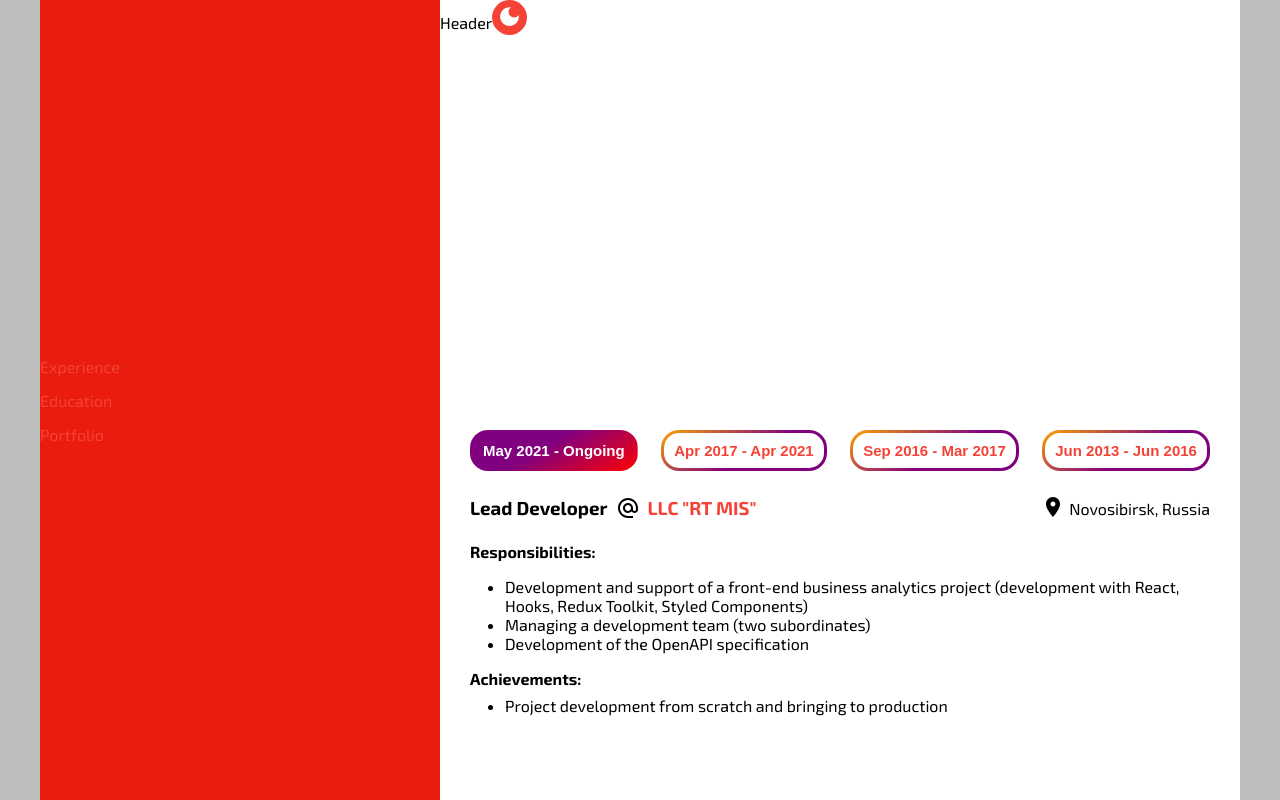
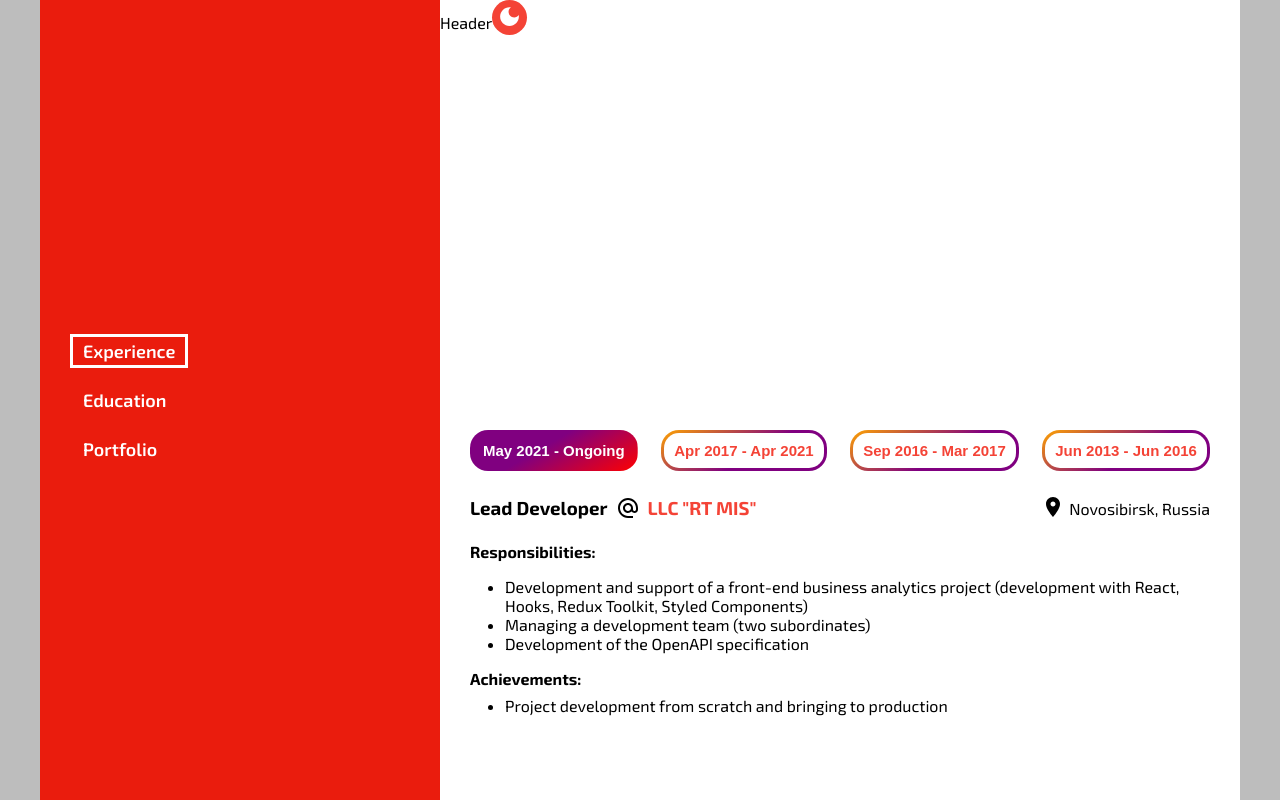
Before and after one commit to burdukowsky/burdukowsky.github.io, a React (Create React App) app: page / in a window 1280 px wide. Built offline with nearby package versions, Linux system fonts and the light colour scheme.

Commit message:
style menu links

```diff
--- a/src/app/layout/content/Content.module.scss
+++ b/src/app/layout/content/Content.module.scss
@@ -1,8 +1,9 @@
 @import "~scss/media";
+@import "~scss/vars";
 
 .Content {
   background-color: var(--surface);
-  padding: 30px;
+  padding: $section-padding;
   @include desktop {
     height: 100%;
   }
--- a/src/app/layout/menu/Menu.module.scss
+++ b/src/app/layout/menu/Menu.module.scss
@@ -1,3 +1,6 @@
+@import "~scss/vars";
+
 .Menu {
   background-color: var(--primary-dark);
+  padding: $section-padding;
 }
--- a/src/app/layout/menu/Menu.tsx
+++ b/src/app/layout/menu/Menu.tsx
@@ -1,15 +1,15 @@
 import { FC } from 'react';
-import { Link } from 'react-router-dom';
 
 import { MenuContainer } from './components/MenuContainer';
 import styles from './Menu.module.scss';
+import { MenuLink } from './components/menu-link/MenuLink';
 
 export const Menu: FC = () => {
   return (
     <MenuContainer className={styles.Menu}>
-      <Link to='/'>Experience</Link>
-      <Link to='/edu'>Education</Link>
-      <Link to='/portfolio'>Portfolio</Link>
+      <MenuLink to='/'>Experience</MenuLink>
+      <MenuLink to='/edu'>Education</MenuLink>
+      <MenuLink to='/portfolio'>Portfolio</MenuLink>
     </MenuContainer>
   );
 };
--- /dev/null
+++ b/src/app/layout/menu/components/menu-link/MenuLink.module.scss
@@ -0,0 +1,31 @@
+$color: white;
+
+.MenuLink {
+  font-weight: 600;
+  font-size: 18px;
+
+  &:link {
+    color: $color;
+    text-decoration: none;
+  }
+
+  &:visited {
+    color: $color;
+  }
+
+  > .MenuLinkWrap {
+    background-color: var(--primary-dark);
+    padding: 3px 10px;
+  }
+
+  display: inline-flex;
+  background: linear-gradient(-45deg, transparent 50%, $color 50%, $color 100%);
+  transition: background 300ms ease-out;
+  padding: 3px;
+  background-size: calc(200% + 40px) 100%;
+  background-position: 100%;
+
+  &.MenuLinkActive, &:hover {
+    background-position: 0;
+  }
+}
--- /dev/null
+++ b/src/app/layout/menu/components/menu-link/MenuLink.tsx
@@ -0,0 +1,32 @@
+import { NavLink } from 'react-router-dom';
+import { ComponentProps, useCallback } from 'react';
+import classNames from 'classnames';
+
+import { FCC } from 'app/utils/utility-types';
+import styles from './MenuLink.module.scss';
+
+interface Props extends ComponentProps<typeof NavLink> {
+  className?: string;
+}
+
+interface ClassNameCallbackArg {
+  isActive: boolean;
+  isPending: boolean;
+}
+
+export const MenuLink: FCC<Props> = ({ className, children, ...linkProps }) => {
+  const classNameCallback = useCallback(
+    ({ isActive }: ClassNameCallbackArg) => {
+      return classNames(className, styles.MenuLink, {
+        [styles.MenuLinkActive]: isActive,
+      });
+    },
+    [className],
+  );
+
+  return (
+    <NavLink {...linkProps} className={classNameCallback}>
+      <span className={styles.MenuLinkWrap}>{children}</span>
+    </NavLink>
+  );
+};
--- /dev/null
+++ b/src/scss/_vars.scss
@@ -0,0 +1 @@
+$section-padding: 30px;
```
